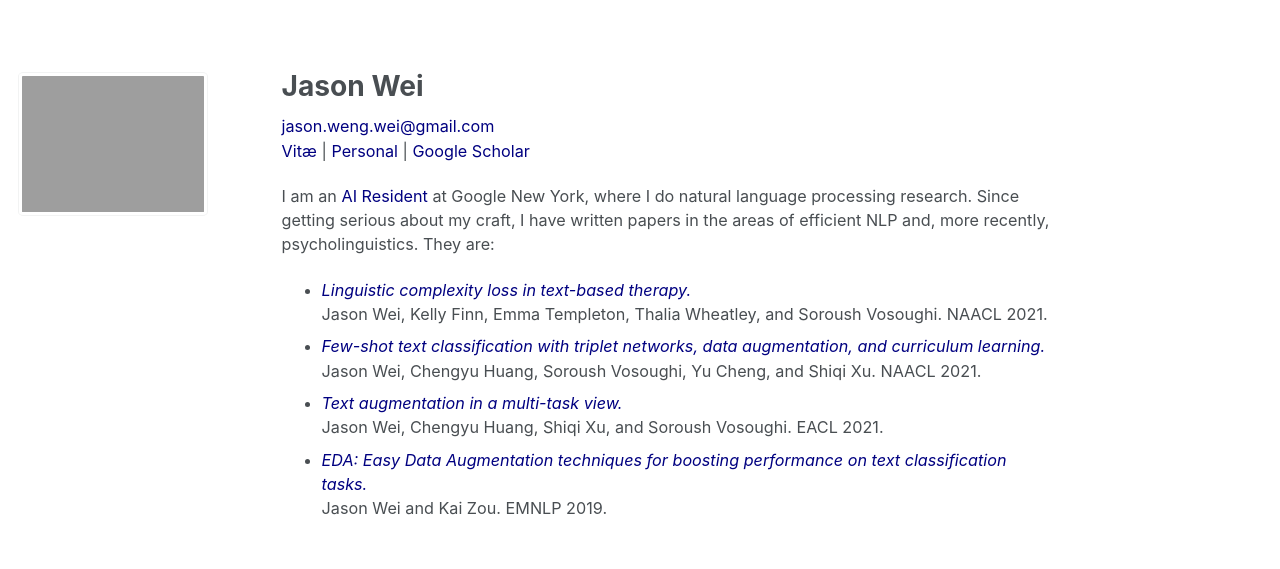
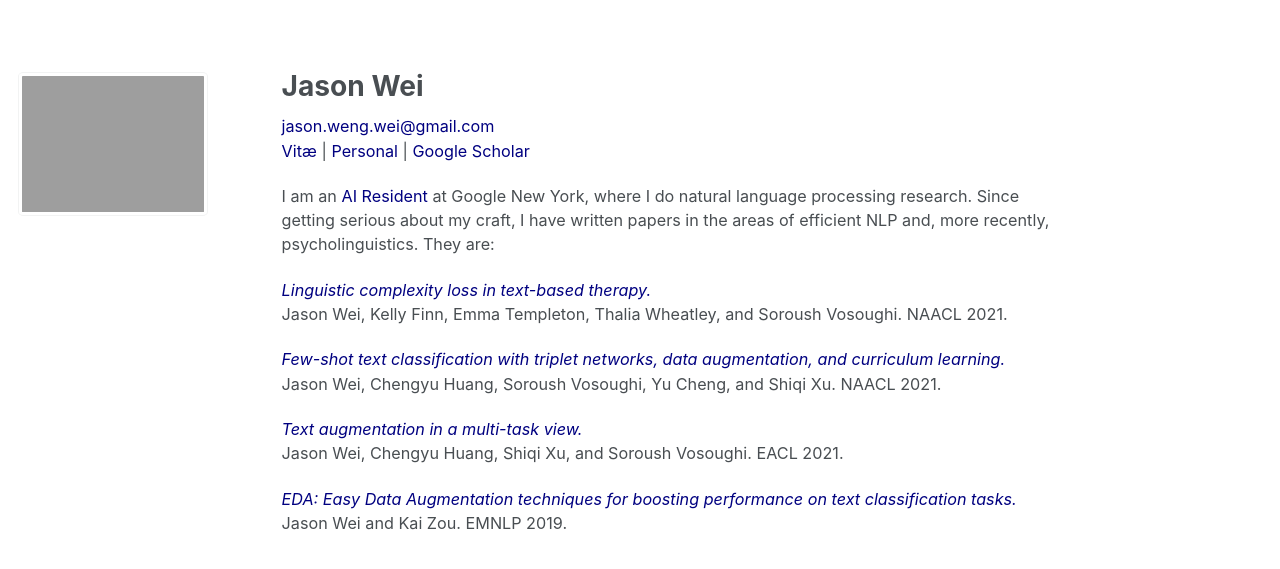
Before and after one commit to jasonwei20/jasonwei20.github.io, a Jekyll site: the page built from _pages/about.md, in a window 1280 px wide. Shown: the top 569 px of the page. Built offline with Jekyll 4.4.1, drawn with Linux system fonts in a browser that asks for light colours.

Commit message:
Update about.md

```diff
--- a/_pages/about.md
+++ b/_pages/about.md
@@ -15,13 +15,16 @@
 I am an <a href="https://research.google/careers/ai-residency/" style="color:navy" target="_blank">AI Resident</a> at Google New York, where I do natural language processing research.
 Since getting serious about my craft, I have written papers in the areas of efficient NLP and, more recently, psycholinguistics. They are:
 
-- <a style="color:navy" target="_blank"><i>Linguistic complexity loss in text-based therapy.</i></a>
+<a style="color:navy" target="_blank"><i>Linguistic complexity loss in text-based therapy.</i></a>
 Jason Wei, Kelly Finn, Emma Templeton, Thalia Wheatley, and Soroush Vosoughi. NAACL 2021.
-- <a href="https://arxiv.org/abs/2103.07552" style="color:navy" target="_blank"><i>Few-shot text classification with triplet networks, data augmentation, and curriculum learning.</i></a>
+
+<a href="https://arxiv.org/abs/2103.07552" style="color:navy" target="_blank"><i>Few-shot text classification with triplet networks, data augmentation, and curriculum learning.</i></a>
 Jason Wei, Chengyu Huang, Soroush Vosoughi, Yu Cheng, and Shiqi Xu. NAACL 2021.
-- <a href="https://www.aclweb.org/anthology/2021.eacl-main.252/" style="color:navy" target="_blank"><i>Text augmentation in a multi-task view.</i></a>
+
+<a href="https://www.aclweb.org/anthology/2021.eacl-main.252/" style="color:navy" target="_blank"><i>Text augmentation in a multi-task view.</i></a>
 Jason Wei, Chengyu Huang, Shiqi Xu, and Soroush Vosoughi. EACL 2021.
-- <a href="http://dx.doi.org/10.18653/v1/D19-1670" style="color:navy" target="_blank"><i>EDA: Easy Data Augmentation techniques for boosting performance on text classification tasks.</i></a>
+
+<a href="http://dx.doi.org/10.18653/v1/D19-1670" style="color:navy" target="_blank"><i>EDA: Easy Data Augmentation techniques for boosting performance on text classification tasks.</i></a>
 Jason Wei and Kai Zou. EMNLP 2019.
 
 <!-- - <a href="https://www.aaai.org/AAAI21Papers/AISI-8076.LiuR.pdf" style="color:navy" target="_blank"><i>Mitigating political bias in language models through reinforced calibration.</i></a>
```
